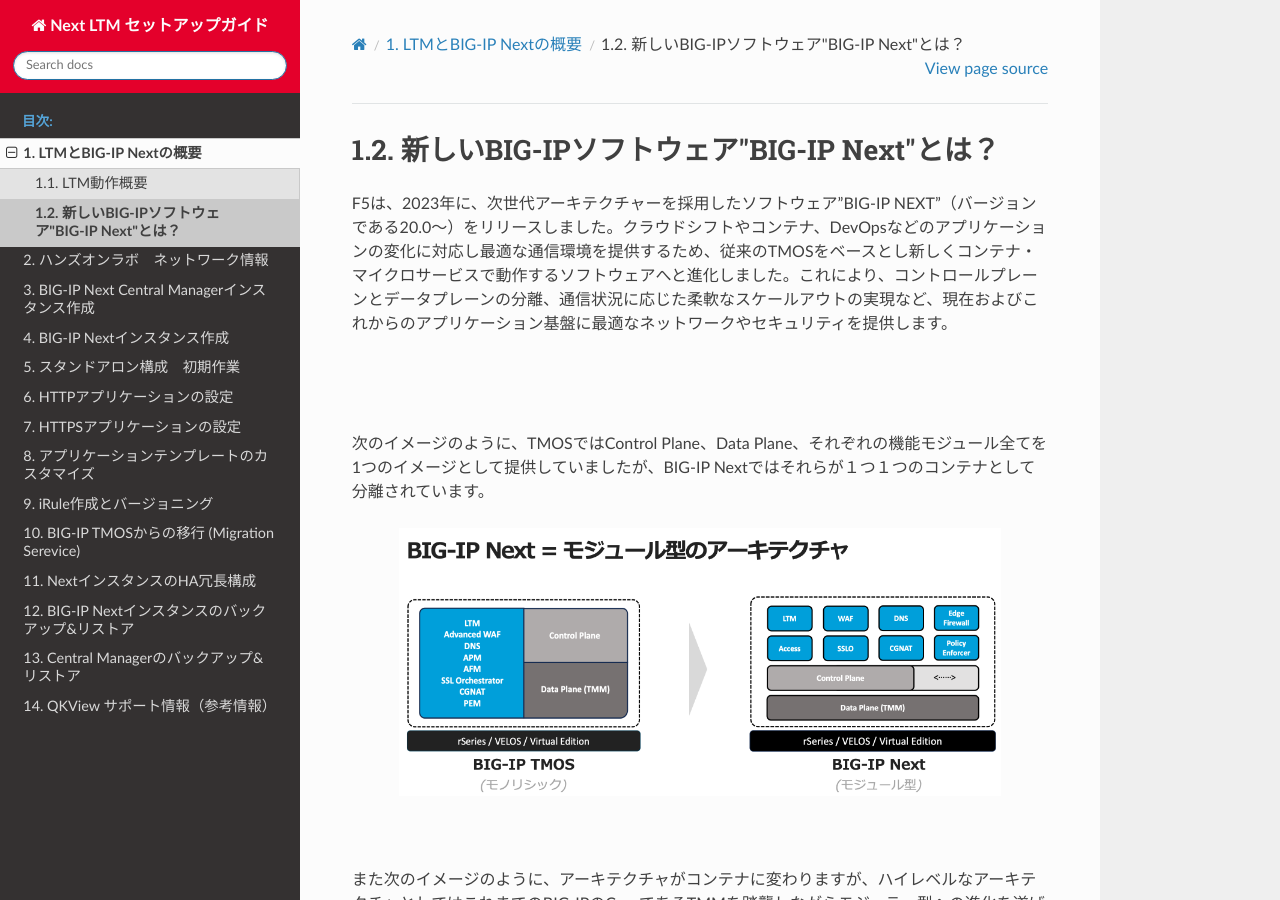
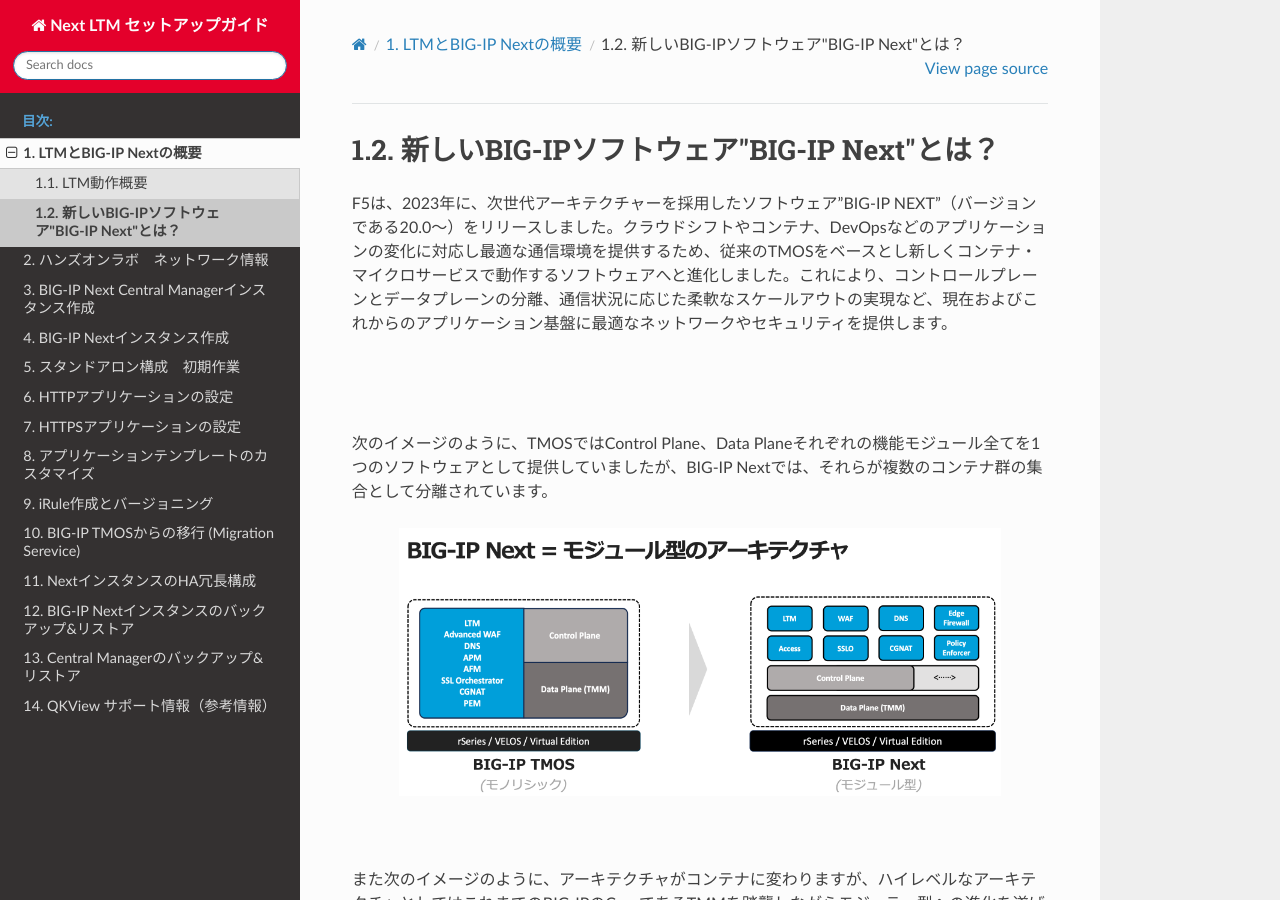
Before and after one commit to BeF5/f5j-easy-setup-next-ltm, a Sphinx documentation site: the page built from docs/content01/module02/module02.rst, in a window 1280 px wide and 900 px high. Built offline with Sphinx 7.4.7 and the Read the Docs theme 2.0.0, drawn with Linux system fonts in a browser that asks for light colours.

Commit message:
Update module02.rst

```diff
--- a/docs/content01/module02/module02.rst
+++ b/docs/content01/module02/module02.rst
@@ -5,7 +5,7 @@ F5は、2023年に、次世代アーキテクチャーを採用したソフト
 
 |
 |
-次のイメージのように、TMOSではControl Plane、Data Plane、それぞれの機能モジュール全てを1つのイメージとして提供していましたが、BIG-IP Nextではそれらが１つ１つのコンテナとして分離されています。
+次のイメージのように、TMOSではControl Plane、Data Planeそれぞれの機能モジュール全てを1つのソフトウェアとして提供していましたが、BIG-IP Nextでは、それらが複数のコンテナ群の集合として分離されています。
 
 
 .. figure:: images/c1-m2-1.png
```
